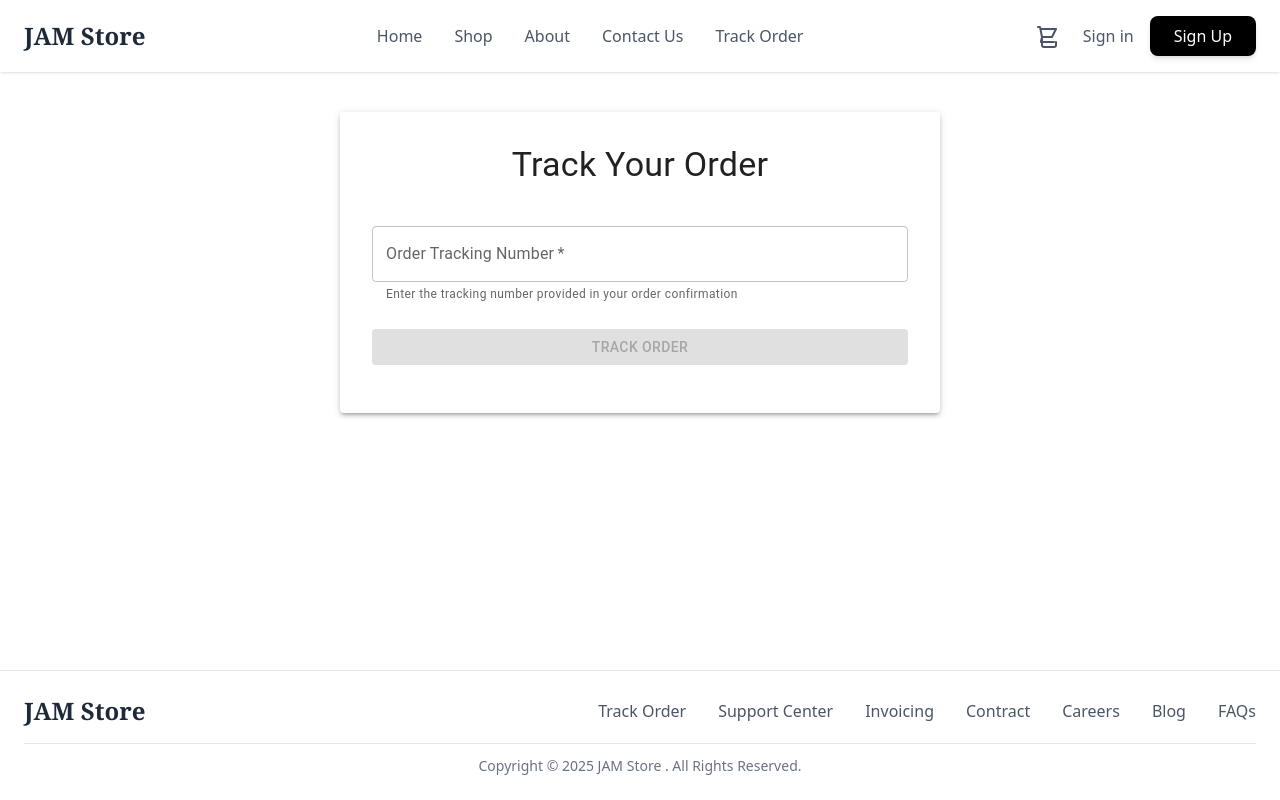
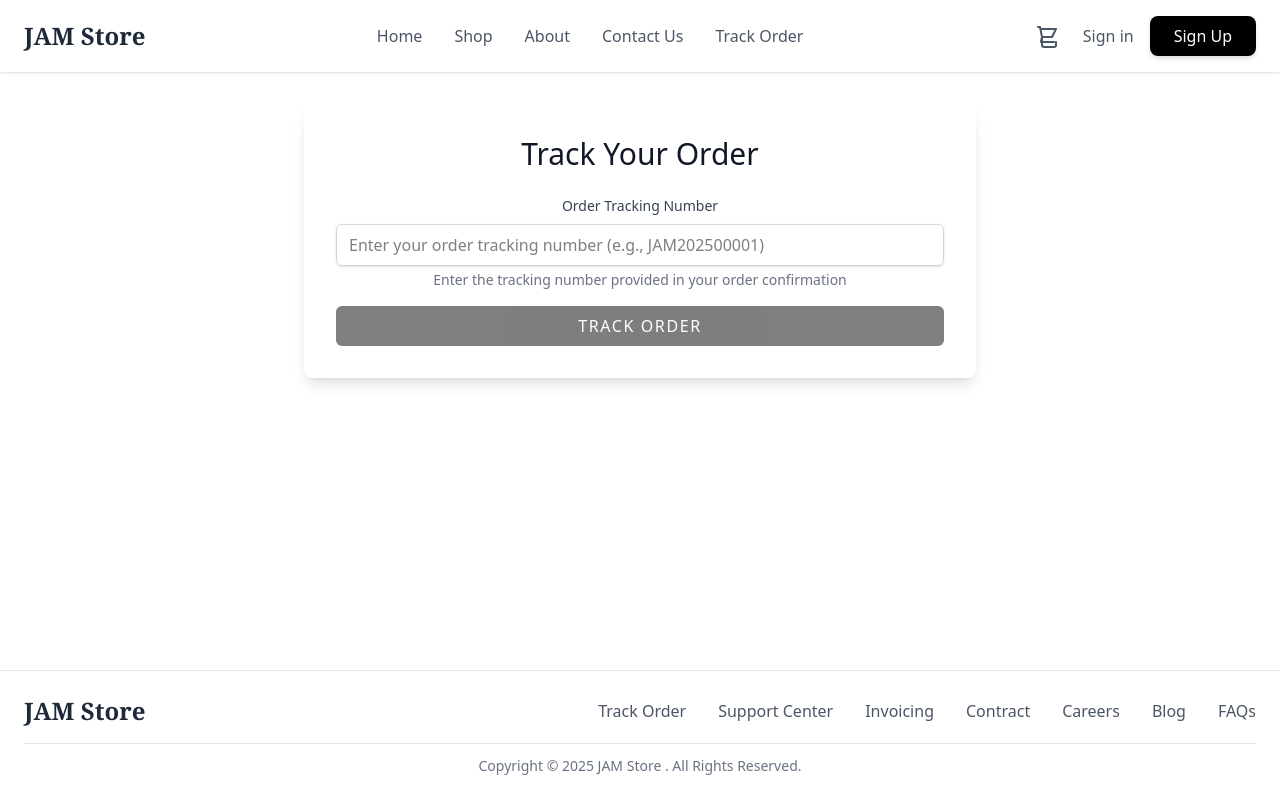
Before and after one commit to dfali78/FYP, a React app in the folder frontend/: page /track-order in a window 1280 px wide. Built offline with nearby package versions, Linux system fonts and the light colour scheme; the HTML template or start-up script is replaced by a standard one.

Commit message:
Added Tracking Number to Profile

```diff
--- a/frontend/src/pages/OrderTracking.jsx
+++ b/frontend/src/pages/OrderTracking.jsx
@@ -1,31 +1,6 @@
 import React, { useState, useEffect } from 'react';
 import axios from 'axios';
-import { useLocation, useNavigate } from 'react-router-dom';
-import {
-  Box,
-  Container,
-  TextField,
-  Button,
-  Typography,
-  LinearProgress,
-  Paper,
-  Alert,
-  CircularProgress
-} from '@mui/material';
-import { styled } from '@mui/material/styles';
-
-const StyledPaper = styled(Paper)(({ theme }) => ({
-  padding: theme.spacing(4),
-  marginTop: theme.spacing(4),
-  textAlign: 'center',
-  maxWidth: '600px',
-  margin: '40px auto',
-}));
-
-const StatusEmoji = styled(Typography)({
-  fontSize: '3rem',
-  marginBottom: '1rem',
-});
+import { useLocation } from 'react-router-dom';
 
 const OrderTracking = () => {
   const location = useLocation();
@@ -94,92 +69,93 @@ const OrderTracking = () => {
   };
 
   return (
-    <Container>
-      <StyledPaper elevation={3}>
-        <Typography variant="h4" gutterBottom>
+    <div className="max-w-4xl mx-auto px-4 py-8">
+      <div className="bg-white shadow-lg rounded-lg p-8 max-w-2xl mx-auto text-center">
+        <h1 className="text-3xl font-light text-gray-900 mb-6">
           Track Your Order
-        </Typography>
+        </h1>
 
-        <Box component="form" onSubmit={handleTrackOrder} sx={{ mt: 3 }}>
-          <TextField
-            fullWidth
-            label="Order Tracking Number"
-            value={trackingNumber}
-            onChange={(e) => setTrackingNumber(e.target.value)}
-            margin="normal"
-            required
-            error={!!error}
-            placeholder="Enter your order tracking number (e.g., JAM202500001)"
-            disabled={loading}
-            helperText={!error ? "Enter the tracking number provided in your order confirmation" : error}
-          />
+        <form onSubmit={handleTrackOrder} className="mt-6">
+          <div className="mb-4">
+            <label htmlFor="trackingNumber" className="block text-sm font-medium text-gray-700 mb-2">
+              Order Tracking Number
+            </label>
+            <input
+              id="trackingNumber"
+              type="text"
+              value={trackingNumber}
+              onChange={(e) => setTrackingNumber(e.target.value)}
+              className={`w-full px-3 py-2 border rounded-md shadow-sm focus:outline-none focus:ring-2 focus:ring-black focus:border-black ${
+                error ? 'border-red-500' : 'border-gray-300'
+              }`}
+              placeholder="Enter your order tracking number (e.g., JAM202500001)"
+              disabled={loading}
+              required
+            />
+            <p className={`mt-1 text-sm ${error ? 'text-red-600' : 'text-gray-500'}`}>
+              {error || "Enter the tracking number provided in your order confirmation"}
+            </p>
+          </div>
 
-          <Button
+          <button
             type="submit"
-            variant="contained"
-            color="primary"
-            fullWidth
-            sx={{ mt: 2, mb: 2 }}
+            className={`w-full py-2 px-4 bg-black text-white font-medium uppercase tracking-widest hover:bg-gray-800 transition duration-200 rounded-md ${
+              loading || !trackingNumber.trim() ? 'opacity-50 cursor-not-allowed' : ''
+            }`}
             disabled={loading || !trackingNumber.trim()}
           >
             {loading ? (
-              <Box sx={{ display: 'flex', alignItems: 'center', gap: 1 }}>
-                <CircularProgress size={20} color="inherit" />
+              <div className="flex items-center justify-center gap-2">
+                <div className="w-5 h-5 border-2 border-white border-t-transparent rounded-full animate-spin"></div>
                 <span>Tracking...</span>
-              </Box>
+              </div>
             ) : (
               'TRACK ORDER'
             )}
-          </Button>
-        </Box>
+          </button>
+        </form>
 
         {error && (
-          <Alert severity="error" sx={{ mt: 2, mb: 2 }}>
-            {error}
-          </Alert>
+          <div className="mt-4 p-4 bg-red-50 border border-red-200 rounded-md">
+            <p className="text-red-800">{error}</p>
+          </div>
         )}
 
         {orderStatus && (
-          <Box sx={{ mt: 4 }}>
-            <StatusEmoji>{orderStatus.emoji || '📦'}</StatusEmoji>
+          <div className="mt-8">
+            <div className="text-6xl mb-4">{orderStatus.emoji || '📦'}</div>
 
-            <Typography variant="h6" gutterBottom>
+            <h2 className="text-xl font-semibold text-gray-900 mb-4">
               {orderStatus.message || 'Status not available'}
-            </Typography>
+            </h2>
 
-            <Box sx={{ mt: 2, mb: 4 }}>
-              <LinearProgress
-                variant="determinate"
-                value={orderStatus.progress || 0}
-                sx={{
-                  height: 10,
-                  borderRadius: 5,
-                  backgroundColor: 'rgba(0,0,0,0.1)',
-                  '& .MuiLinearProgress-bar': {
-                    backgroundColor: '#4CAF50'
-                  }
-                }}
-              />
-              <Typography variant="body2" sx={{ mt: 1 }}>
+            <div className="mt-4 mb-6">
+              <div className="w-full bg-gray-200 rounded-full h-2.5">
+                <div
+                  className="bg-green-500 h-2.5 rounded-full transition-all duration-300"
+                  style={{ width: `${orderStatus.progress || 0}%` }}
+                ></div>
+              </div>
+              <p className="mt-2 text-sm text-gray-600">
                 {orderStatus.progress || 0}% Complete
-              </Typography>
-            </Box>
+              </p>
+            </div>
 
-            <Box sx={{ mt: 2 }}>
-              <Typography variant="body2" color="text.secondary">
-                Order Status: {orderStatus.status || 'Unknown'}
-              </Typography>
-              <Typography variant="body2" color="text.secondary">
-                Order Created: {formatDate(orderStatus.createdAt)}
-              </Typography>
-              <Typography variant="body2" color="text.secondary">
-                Last Updated: {formatDate(orderStatus.updatedAt)}
-              </Typography>
-            </Box>
-          </Box>
+            <div className="mt-4 text-left">
+              <p className="text-sm text-gray-600">
+                <span className="font-medium">Order Status:</span> {orderStatus.status || 'Unknown'}
+              </p>
+              <p className="text-sm text-gray-600">
+                <span className="font-medium">Order Created:</span> {formatDate(orderStatus.createdAt)}
+              </p>
+              <p className="text-sm text-gray-600">
+                <span className="font-medium">Last Updated:</span> {formatDate(orderStatus.updatedAt)}
+              </p>
+            </div>
+          </div>
         )}
-      </StyledPaper>
-    </Container>
+      </div>
+    </div>
   );
 };
 
--- a/frontend/src/pages/Profile.jsx
+++ b/frontend/src/pages/Profile.jsx
@@ -132,15 +132,24 @@ const Profile = () => {
             ) : (
               <div className="space-y-6">
                 {orders.map((order) => (
-                  <div key={order._id} className="bg-gray-50 rounded-lg p-6">
+                    <div key={order._id} className="bg-gray-50 rounded-lg p-6">
                     <div className="flex justify-between items-start mb-4">
                       <div>
                         <h3 className="text-lg font-medium text-gray-900">
-                          Order #{order._id.slice(-8)}
+                          Order #{order.orderNumber || order._id.slice(-8)}
                         </h3>
-                        <p className="text-sm text-gray-500">
+                        <p className="text-sm text-gray-500 mt-1">
                           {new Date(order.createdAt).toLocaleDateString()}
                         </p>
+                        {order.orderNumber && (
+                          <Link
+                            to={`/track-order`}
+                            state={{ trackingNumber: order.orderNumber }}
+                            className="text-indigo-600 hover:text-indigo-800 text-sm font-medium mt-2 inline-block"
+                          >
+                            Track Order →
+                          </Link>
+                        )}
                       </div>
                       <div className="text-right">
                         <span className={`inline-block px-3 py-1 rounded-full text-xs font-medium ${getStatusColor(order.status)}`}>
```
